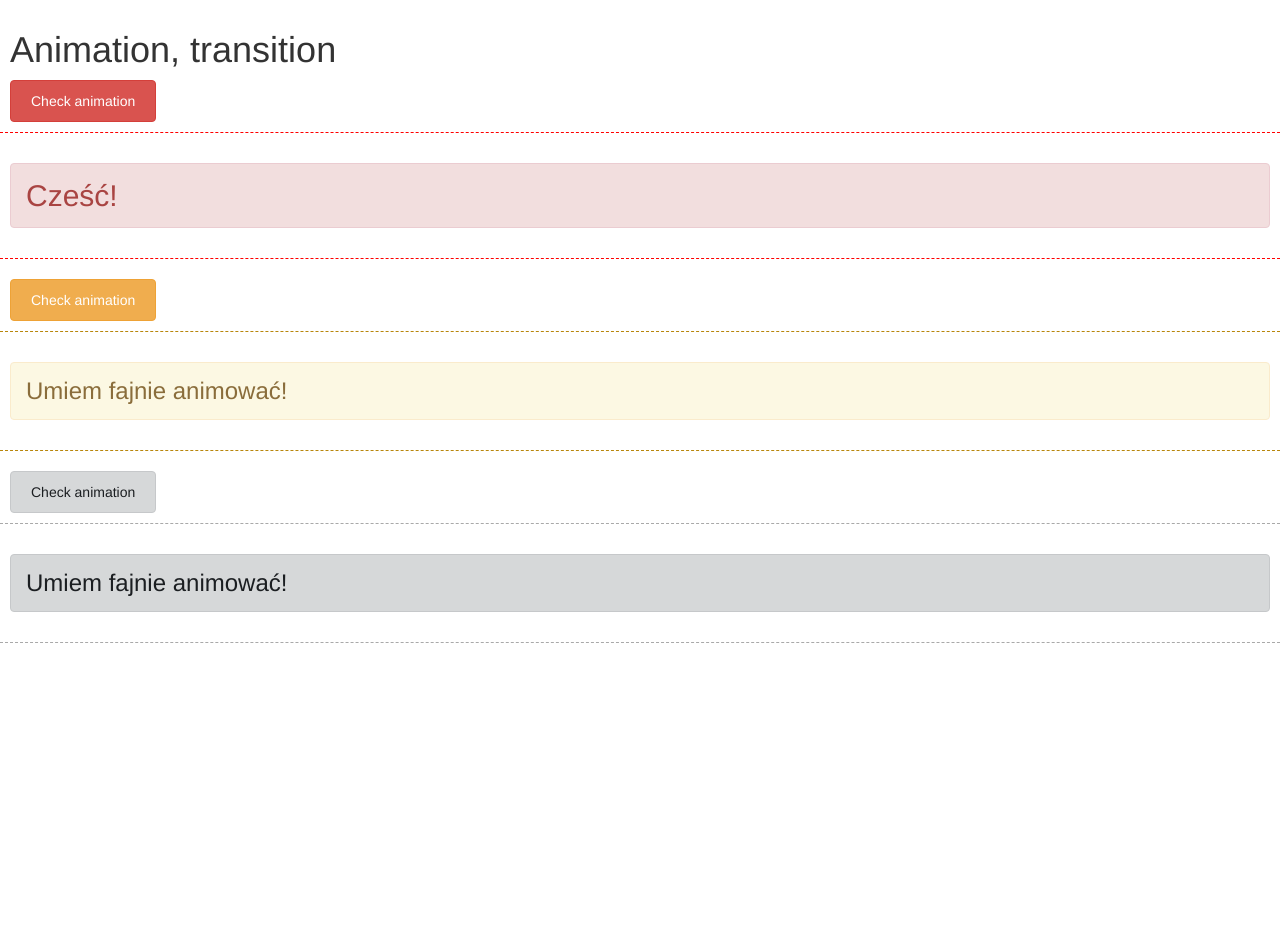
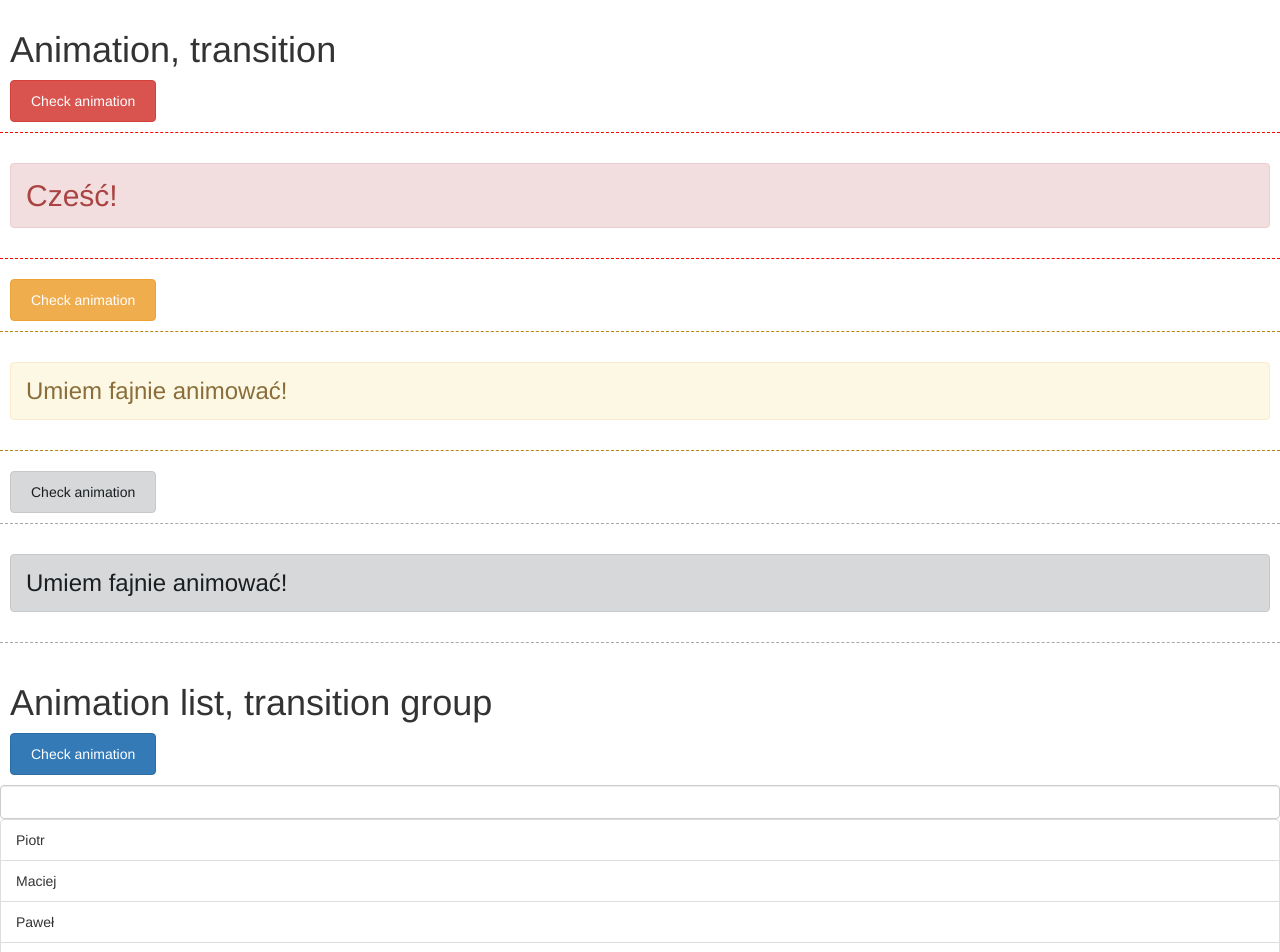
Before and after one commit to PiotrSierant/vue-studying, a Vue app: page / in a window 1280 px wide. Shown: the top 952 px of the page. Before the commit the page ends 800 px from the top, so only its background shows below. Built offline with nearby package versions, Linux system fonts and the light colour scheme.

Commit message:
animated list

```diff
--- a/src/App.vue
+++ b/src/App.vue
@@ -3,6 +3,7 @@
        <ComponentAnimation />
        <ComponentAnimation2 />
        <ComponentAnimation3 />
+       <ComponentAnimation4 />
   </div>
 </template>
 
@@ -10,12 +11,16 @@
 import ComponentAnimation from './components/ComponentAnimation.vue';
 import ComponentAnimation2 from './components/ComponentAnimation2.vue';
 import ComponentAnimation3 from './components/ComponentAnimation3.vue';
+import ComponentAnimation4 from './components/ComponentAnimation4.vue';
+
 export default {
     name: "App",
     components: {
       ComponentAnimation,
       ComponentAnimation2,
       ComponentAnimation3,
+      ComponentAnimation4,
+
     },
 }
 </script>
--- /dev/null
+++ b/src/components/ComponentAnimation4.vue
@@ -0,0 +1,63 @@
+<template>
+    <div>
+        <header>
+            <h1>Animation list, transition group</h1>
+            <button class="btn btn-primary">Check animation</button>
+        </header>
+        <input
+            class="form-control"
+            type="text"
+            v-model="newName"
+            @keyup.enter="add()"
+        />
+        <transition-group class="list-group" tag="ul" name="slide">
+            <li
+                class="list-group-item"
+                @click="names.splice(index, 1)"
+                v-for="(name, index) in names"
+                :key="name">
+                {{name}}
+            </li>
+        </transition-group>
+
+    </div>
+</template>
+
+<script>
+export default {
+    name: 'ComponentAnimation4',
+
+    data() {
+        return {
+           names: ['Piotr', 'Maciej', 'Paweł', 'Karol'],
+           newName: '',
+        };
+    },
+    methods: {
+        add() {
+            if(this.newName.trim() === '' || this.names.find(element => element.toLowerCase() === this.newName.trim().toLowerCase())){
+                return
+            }
+            this.names.splice(0, 0, this.newName.trim())
+            this.newName = ''
+        }
+    }
+};
+</script>
+
+<style>
+    .slide-enter-active, .slide-leave-active {
+        transition: .5s;
+    }
+    .slice-enter, .slide-leave-to {
+        transition: .5s;
+        transform: translateX(1rem);
+    }
+    .slide-move {
+        transition: transform 1s;
+    }
+    .slide-leave-active {
+        position: absolute;
+        width: 100%;
+    }
+</style>
```
